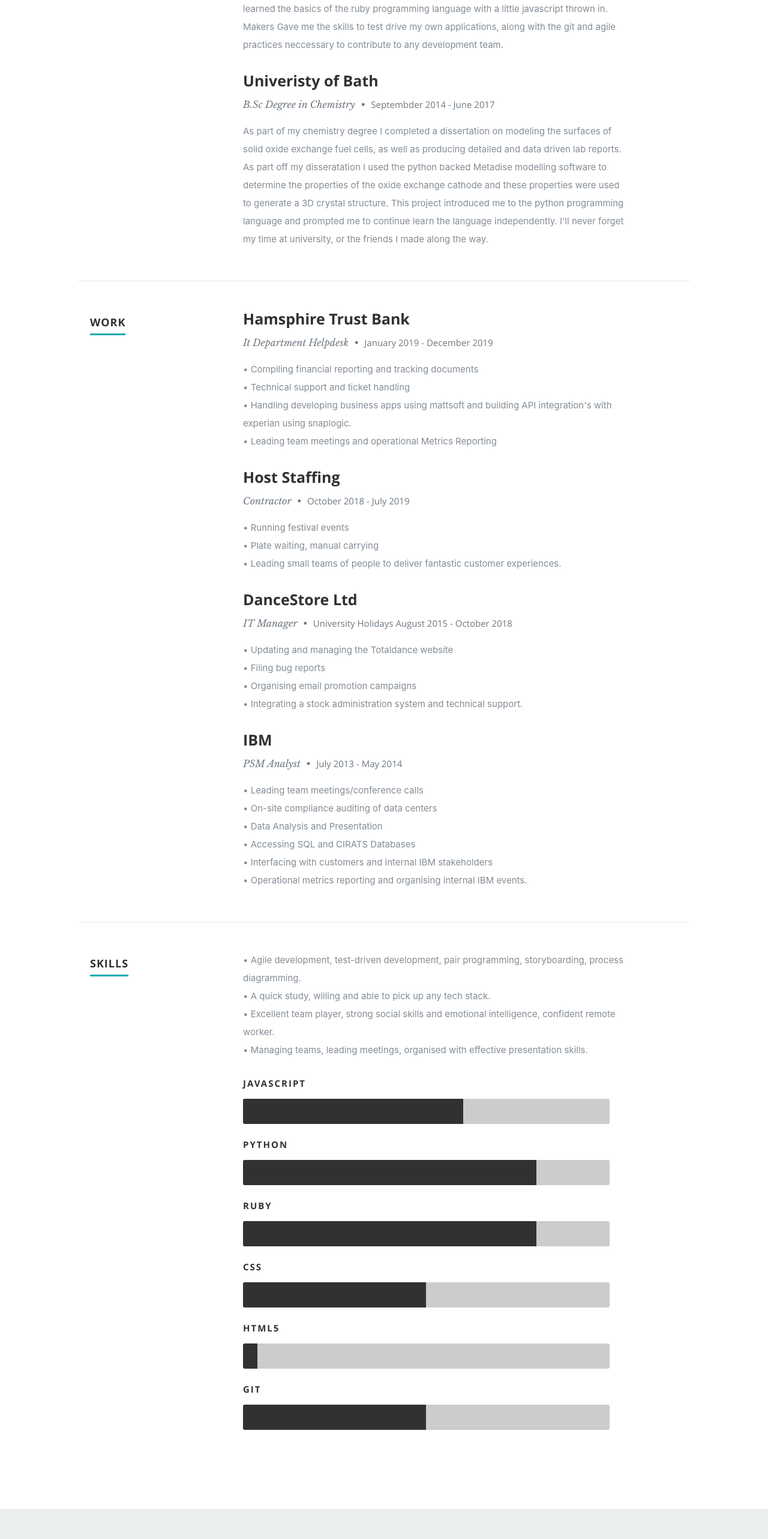
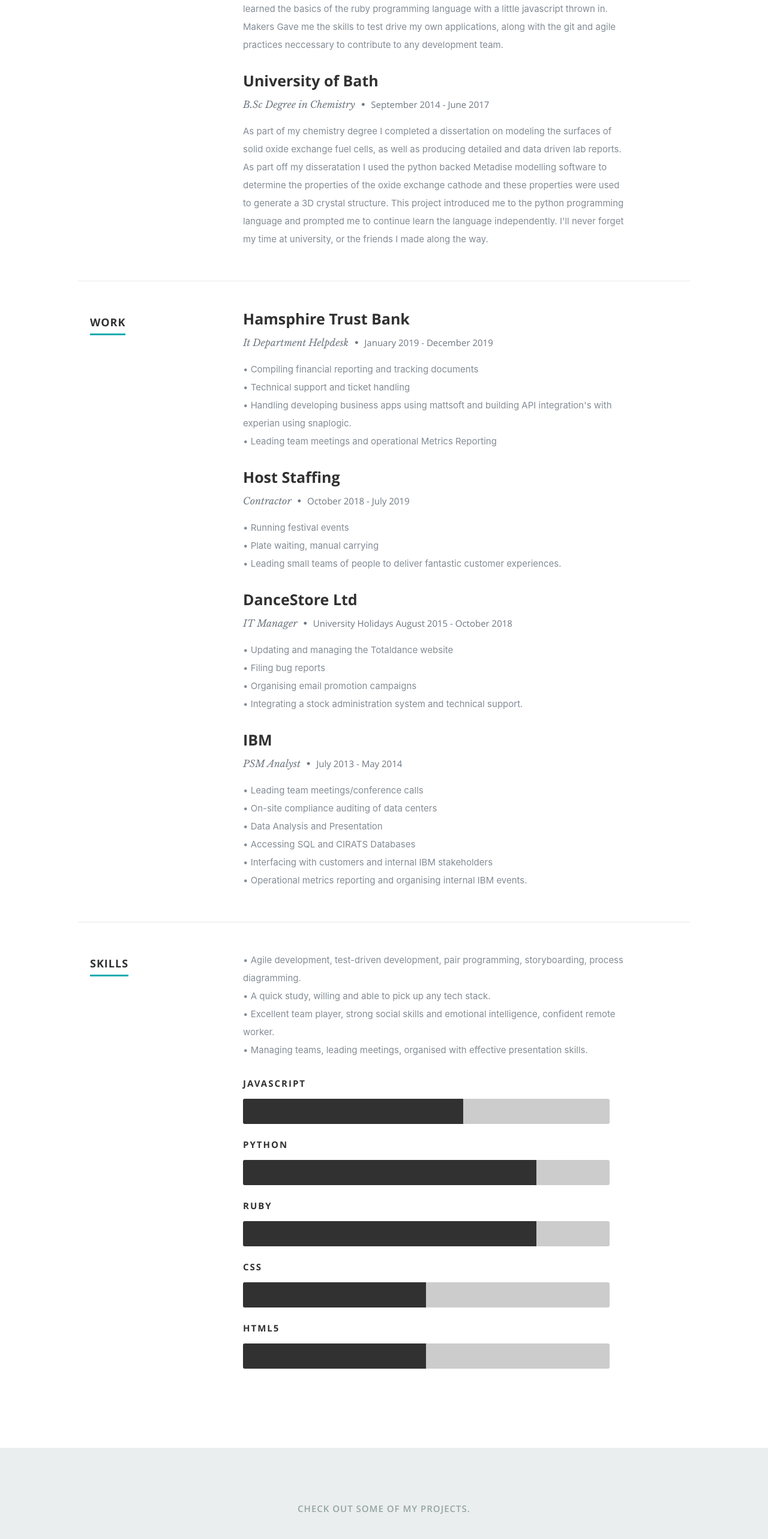
Before and after one commit to richardpattinson/PortfolioWebsite, a React (Create React App) app: page / in a window 1280 px wide. Shown: the part 840-3406 px from the top of the page at 60% size. Built offline with nearby package versions, Linux system fonts and the light colour scheme.

Commit message:
fix spelling

```diff
--- a/src/components/portfolio/portfolio.js
+++ b/src/components/portfolio/portfolio.js
@@ -59,7 +59,7 @@
                     <div className="overlay">
                       <div className="portfolio-item-meta">
                         <h5>MachineLearning Demo</h5>
-                        <p>Machine learning test script</p>
+                        <p>Machine learning</p>
                       </div>
                     </div>
                     <div className="link-icon"><i className="icon-plus" /></div>
--- a/src/components/resume/resume.js
+++ b/src/components/resume/resume.js
@@ -22,8 +22,8 @@
             </div> {/* item end */}
             <div className="row item">
               <div className="twelve columns">
-                <h3>Univeristy of Bath</h3>
-                <p className="info">B.Sc Degree in Chemistry <span>•</span> <em className="date">Septembder 2014 - June 2017</em></p>
+                <h3>University of Bath</h3>
+                <p className="info">B.Sc Degree in Chemistry <span>•</span> <em className="date">September 2014 - June 2017</em></p>
                 <p>
                 As part of my chemistry degree I completed a dissertation on modeling the surfaces of solid oxide exchange fuel cells, as well as producing detailed and data driven lab reports. As part off my disseratation I used the python backed Metadise modelling software to determine the properties of the oxide exchange cathode and these properties were used to generate a 3D crystal structure. This project introduced me to the python programming language and prompted me to continue learn the language independently. I'll never forget my time at university, or the friends I made along the way.
                 </p>
@@ -109,8 +109,7 @@
                 <li><span className="bar-expand html5" /><em>Python</em></li>
                 <li><span className="bar-expand html5" /><em>Ruby</em></li>
                 <li><span className="bar-expand wordpress" /><em>CSS</em></li>
-                <li><span className="bar-expand git" /><em>HTML5</em></li>
-                <li><span className="bar-expand jquery" /><em>Git</em></li>
+                <li><span className="bar-expand jquery" /><em>HTML5</em></li>
               </ul>
             </div>{/* end skill-bars */}
           </div> {/* main-col end */}
```
